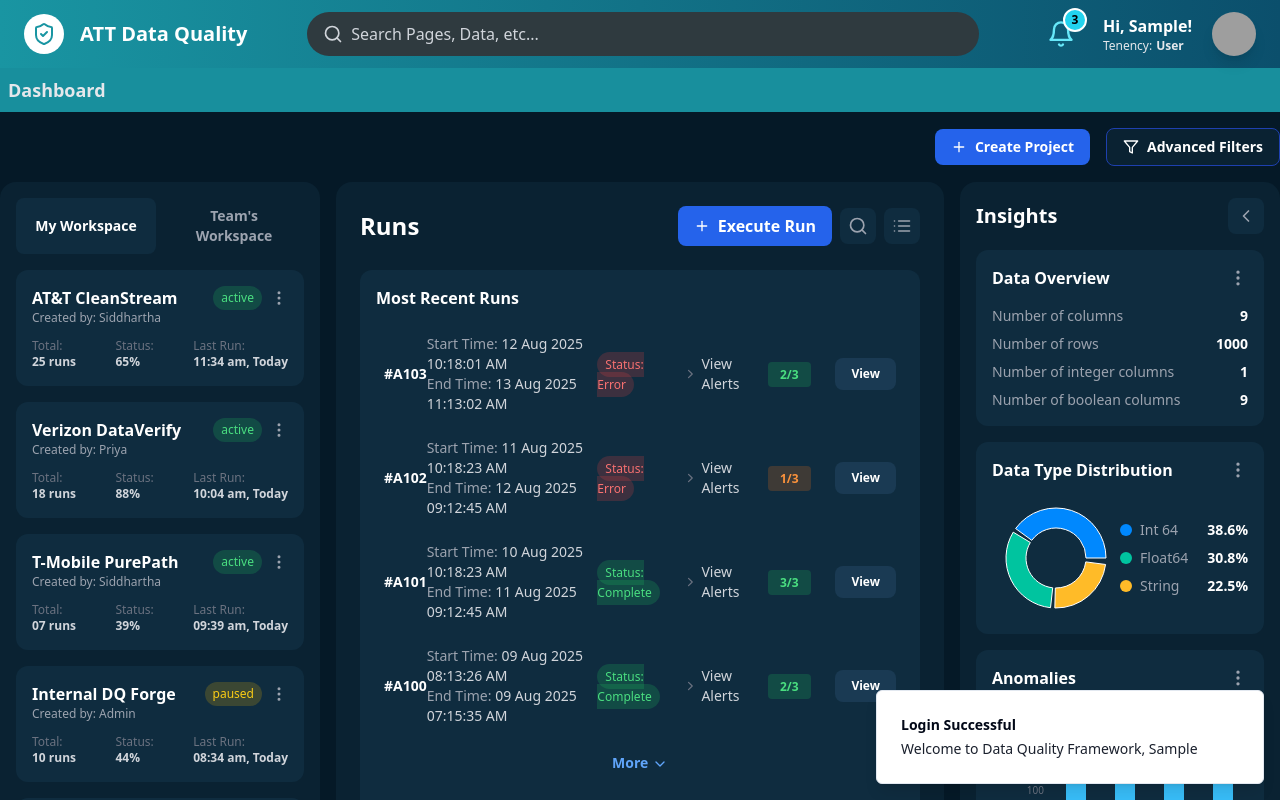
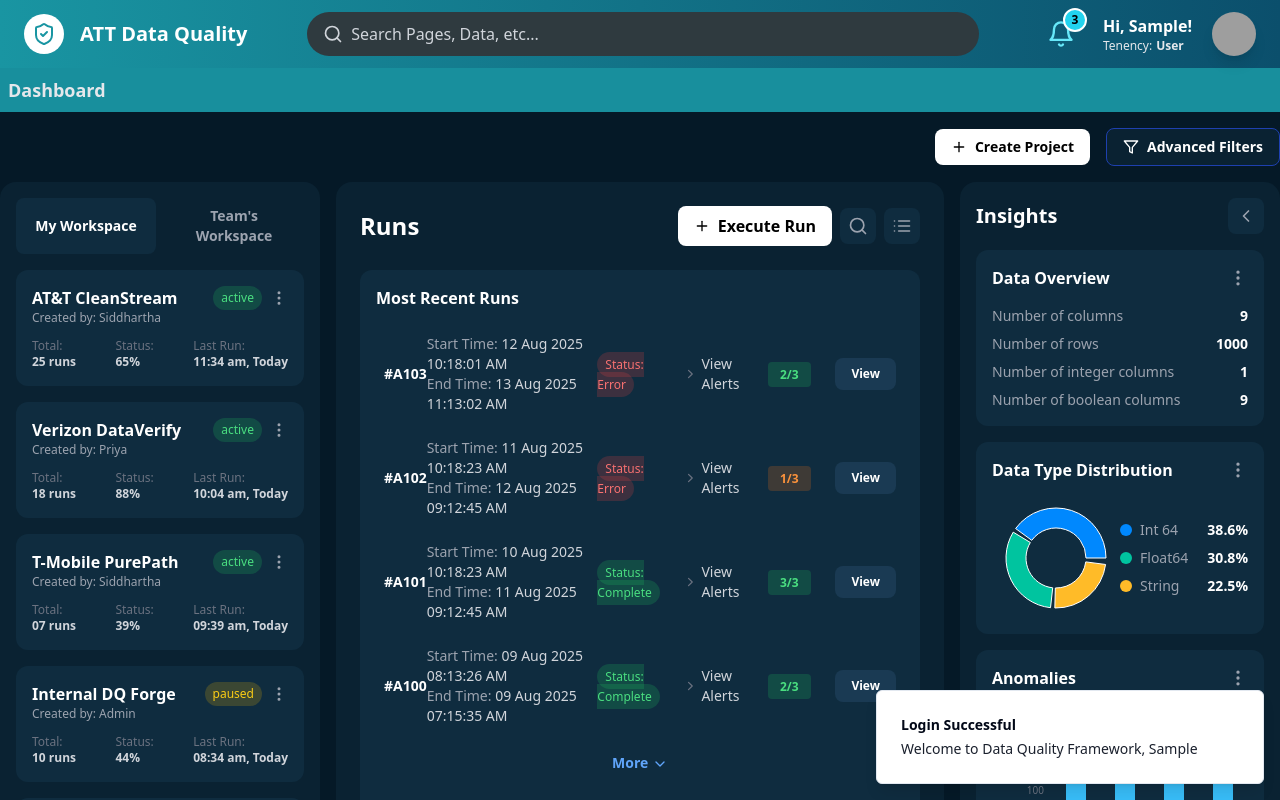
Before and after one commit to aslucky18/data-quality-att-insights, a React (Vite) app: page / in a window 1280 px wide. Both pictures are taken after typing "Sample", "Sample123" into the empty fields and a click on the button "Sign In". Shown: the top 800 px of the page. Built offline with nearby package versions, Linux system fonts and the light colour scheme; grey boxes are pictures that could not be loaded.

Commit message:
Color changed for buttons

```diff
--- a/src/components/RunsPanel.tsx
+++ b/src/components/RunsPanel.tsx
@@ -33,7 +33,7 @@
         <div className="flex justify-between items-center">
             <h2 className="text-2xl font-bold text-white">Runs</h2>
             <div className="flex items-center space-x-2">
-                <button className="bg-blue-600 hover:bg-blue-700 text-white font-semibold py-2 px-4 rounded-lg flex items-center">
+                <button className="bg-white hover:bg-blue-700 text-black font-semibold py-2 px-4 rounded-lg flex items-center">
                     <Plus size={16} className="mr-2"/> Execute Run
                 </button>
                 <button className="p-2 bg-[#0F2C3F] rounded-lg text-gray-400 hover:text-white"><Search size={20}/></button>
--- a/src/pages/DQProjects.tsx
+++ b/src/pages/DQProjects.tsx
@@ -306,7 +306,7 @@
         <header className="flex justify-end items-center mb-4">
           <div className="flex items-center space-x-4">
             <button
-            className="bg-blue-600 hover:bg-blue-700 text-white font-semibold py-2 px-4 rounded-lg flex items-center text-sm"
+            className="bg-white hover:bg-blue-700 text-black font-semibold py-2 px-4 rounded-lg flex items-center text-sm"
             onClick={handleCreateProject}
             >
               <Plus size={16} className="mr-2" /> Create Project
```
